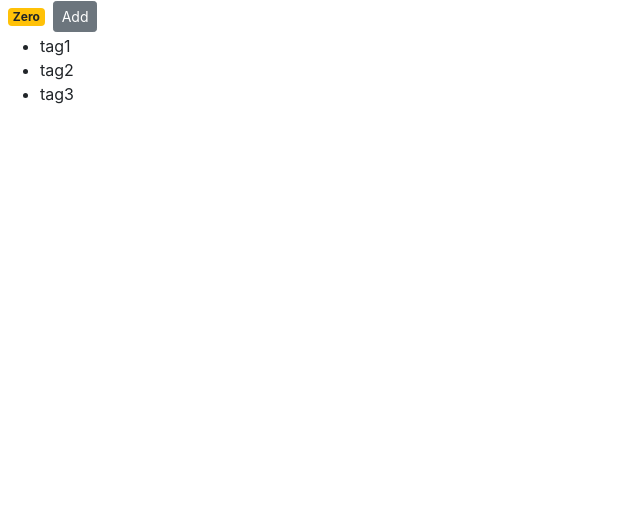
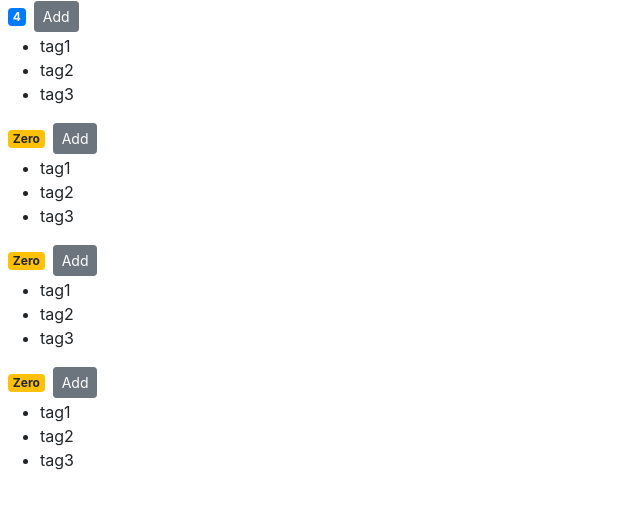
Before and after one commit to NailBrain13/app, a React (Create React App) app: page / in a window 1280 px wide. Shown: the top 508 px of the page, without its empty margins (0-640 px from the left). Built offline with nearby package versions, Linux system fonts and the light colour scheme.

Commit message:
Список из компонентов (counter)

```diff
--- a/src/components/counter.jsx
+++ b/src/components/counter.jsx
@@ -2,7 +2,7 @@
 
 class Counter extends Component {
   state = {
-    count: 0,
+    count: this.props.value,
     tags: ['tag1', 'tag2', 'tag3'],
   };
 
--- /dev/null
+++ b/src/components/counters.jsx
@@ -0,0 +1,24 @@
+import React, { Component } from 'react';
+import Counter from './counter';
+
+class Counters extends Component {
+  state = {
+    counters: [
+      { id: 1, value: 4 },
+      { id: 2, value: 0 },
+      { id: 3, value: 0 },
+      { id: 4, value: 0 },
+    ],
+  };
+  render() {
+    return (
+      <React.Fragment>
+        {this.state.counters.map((counter) => (
+          <Counter key={counter.id} value={counter.value}></Counter>
+        ))}
+      </React.Fragment>
+    );
+  }
+}
+
+export default Counters;
--- a/src/index.js
+++ b/src/index.js
@@ -1,14 +1,14 @@
 import React from 'react';
 import ReactDOM from 'react-dom';
 import './index.css';
-import App from './App';
+// import App from './App';
 import reportWebVitals from './reportWebVitals';
 import 'bootstrap/dist/css/bootstrap.css';
-import Counter from './components/counter';
+import Counters from './components/counters';
 
 ReactDOM.render(
   <React.StrictMode>
-    <Counter />
+    <Counters />
   </React.StrictMode>,
   document.getElementById('root'),
 );
```
